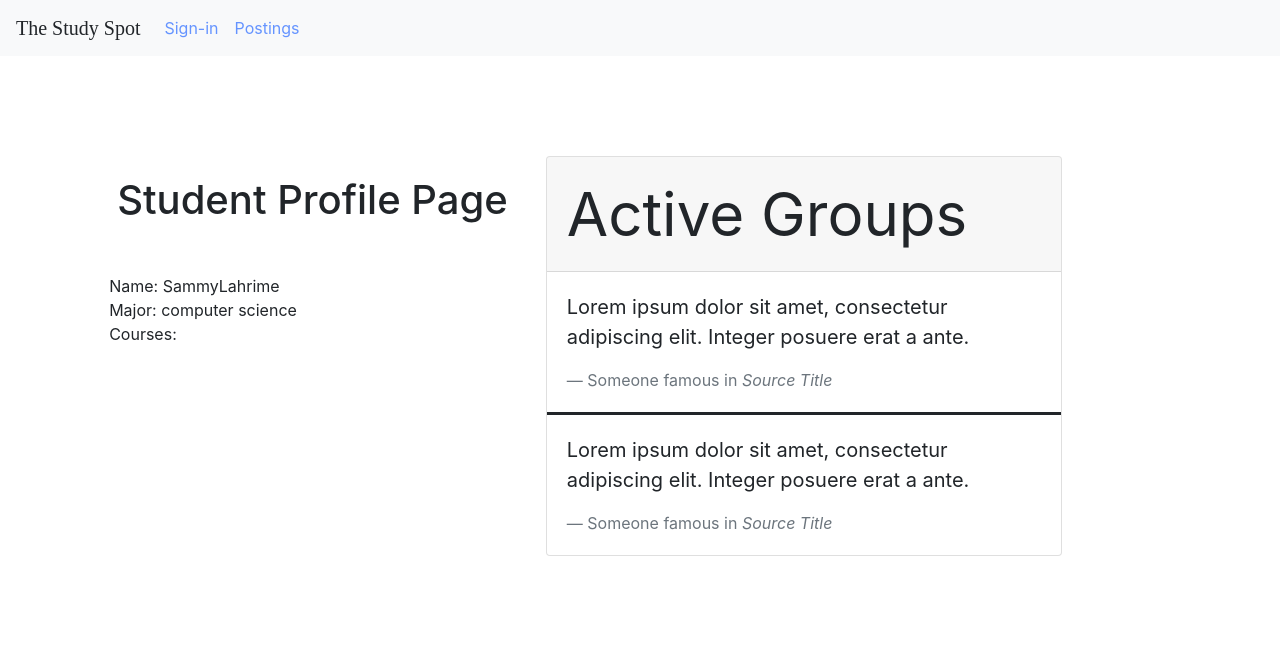
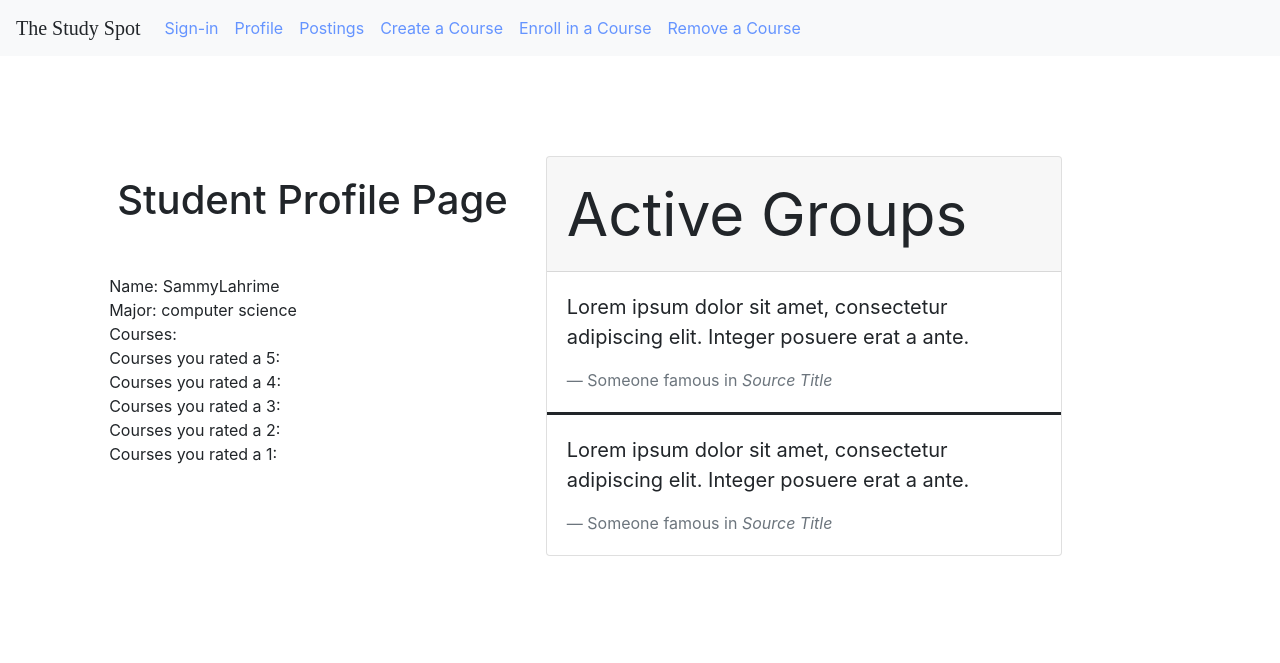
Before and after one commit to jgb4ub/study-buddies, a Django app: page /3/profile_page/ in a window 1280 px wide. Shown: the top 663 px of the page. Run offline with Django 3.2, Linux system fonts and the light colour scheme; data comes from the database, SQL or seed files in the repository; both versions use the stored data as it was after the commit; some libraries are stand-ins or nearby versions.

Commit message:
Adding Course ratings and tweaking some html stuff

```diff
--- a/StudyForum/models.py
+++ b/StudyForum/models.py
@@ -11,11 +11,17 @@ class Course(models.Model):
     rating = models.IntegerField(default=0)
     name = models.CharField(max_length=12, default="na", unique=True)
     professor = models.CharField(max_length=30, default="na")
+    time = models.CharField(max_length=10)
 
 class User(AbstractUser):
     year = models.CharField(max_length = 100, default='third year')
     major = models.CharField(max_length = 100, default="computer science")
     courses = models.ManyToManyField(Course)
+    fives = models.ManyToManyField(Course, related_name="fives")
+    fours = models.ManyToManyField(Course, related_name="fours")
+    threes = models.ManyToManyField(Course, related_name="threes")
+    twos = models.ManyToManyField(Course, related_name="twos")
+    ones = models.ManyToManyField(Course, related_name="ones")
 
 class LoginAttempt(models.Model):
     username_passed_in = models.CharField(max_length = 12)
--- a/StudyForum/templates/studyforum/course_enrollment.html
+++ b/StudyForum/templates/studyforum/course_enrollment.html
@@ -22,6 +22,12 @@
         <div class="col-md-6">
             <label>Course Name</label>
             <input type="text" class="form-control" id="subject-area" name="name">
+        </div>
+    </div>
+    <div class="row column-positioning">
+        <div class="col-md-6">
+            <label for="quantity">How hard is this course for you (between 1 and 5):</label>
+            <input type="number" id="quantity" name="rating" min="1" max="5">
         </div>
     </div>
     <div class="row check-box-row">
--- a/StudyForum/templates/studyforum/global_template.html
+++ b/StudyForum/templates/studyforum/global_template.html
@@ -33,7 +33,19 @@
           <a style="color: #6594ff" class="nav-link" href="{% url 'studyforum:index' %}">Sign-in</a>
         </li>
         <li class="nav-item">
+          <a style="color: #6594ff" class="nav-link" href="{% url 'studyforum:profile_page' id=user.id %}">Profile</a>
+        </li>
+        <li class="nav-item">
           <a style="color: #6594ff" class="nav-link" href="{% url 'studyforum:post' %}">Postings</a>
+        </li>
+        <li class="nav-item">
+          <a style="color: #6594ff" class="nav-link" href="{% url 'studyforum:coursesubmit' %}">Create a Course</a>
+        </li>
+        <li class="nav-item">
+          <a style="color: #6594ff" class="nav-link" href="{% url 'studyforum:courseenrollment' %}">Enroll in a Course</a>
+        </li>
+        <li class="nav-item">
+          <a style="color: #6594ff" class="nav-link" href="{% url 'studyforum:courseremoval' %}">Remove a Course</a>
         </li>
       </ul>
     </div>
--- a/StudyForum/templates/studyforum/index.html
+++ b/StudyForum/templates/studyforum/index.html
@@ -14,7 +14,6 @@
     {% if user.is_authenticated %}
     <h1>Welcome! </h1>
     <h1>{{ user.first_name }}</h1>
-    <a href="{% url 'studyforum:profile_page' id=user.id %}">Profile</a>
     <h1>Login successful!</h1>
 
     {% else %}
--- a/StudyForum/templates/studyforum/profile_page.html
+++ b/StudyForum/templates/studyforum/profile_page.html
@@ -16,8 +16,38 @@
         <div class="p">
             Courses:
             {% for course in user.courses.all %}
-            <li>{{course.name}}</li>
+            <li>{{course.name}}  {{course.time}}</li>
             {% endfor %}
+        </div>
+        <div class="p">
+          Courses you rated a 5:
+          {% for course in user.fives.all %}
+          <li>{{course.name}}</li>
+          {% endfor %}
+        </div>
+        <div class="p">
+        Courses you rated a 4:
+        {% for course in user.fours.all %}
+        <li>{{course.name}}</li>
+        {% endfor %}
+        </div>
+        <div class="p">
+          Courses you rated a 3:
+          {% for course in user.threes.all %}
+          <li>{{course.name}}</li>
+          {% endfor %}
+        </div>
+        <div class="p">
+          Courses you rated a 2:
+          {% for course in user.twos.all %}
+          <li>{{course.name}}</li>
+          {% endfor %}
+        </div>
+        <div class="p">
+          Courses you rated a 1:
+          {% for course in user.ones.all %}
+          <li>{{course.name}}</li>
+          {% endfor %}
         </div>
         </div>
     </div>
--- a/StudyForum/views.py
+++ b/StudyForum/views.py
@@ -67,13 +67,25 @@ def coursesubmit(request):
     return render(request, 'studyforum/course_submission.html')
 
 def addcourse(request, id):
+    rating = request.POST.get("rating", False)
     new_course_name = request.POST.get("name",False)
     new_course_professor = request.POST.get("professor", False)
-    new_course = Course(name = new_course_name, professor = new_course_professor)
+    new_course_time = request.POST.get("time", False)
+    new_course = Course(name = new_course_name, professor = new_course_professor, time=new_course_time)
     new_course.save()
     user = get_object_or_404(User, id=id)
     user.courses.add(new_course)
     user.save
+    if (rating == "5"):
+        user.fives.add(new_course)
+    elif (rating == "4"):
+        user.fours.add(new_course)
+    elif (rating == "3"):
+        user.threes.add(new_course)
+    elif (rating == "2"):
+        user.twos.add(new_course)
+    else:
+        user.ones.add(new_course)
     return render(request, 'studyforum/index.html')
 
 def courseremoval(request):
@@ -84,14 +96,40 @@ def removecourse(request, id):
     course = get_object_or_404(Course, name=course_name)
     user = get_object_or_404(User, id=id)
     user.courses.remove(course)
+    for i in user.fives.all():
+        if i.name == course_name:
+            user.fives.remove(i)
+    for i in user.fours.all():
+        if i.name == course_name:
+            user.fours.remove(i)
+    for i in user.threes.all():
+        if i.name == course_name:
+            user.threes.remove(i)
+    for i in user.twos.all():
+        if i.name == course_name:
+            user.twos.remove(i)
+    for i in user.ones.all():
+        if i.name == course_name:
+            user.ones.remove(i)
     return render(request, 'studyforum/index.html')
 
 def courseenrollment(request):
     return render(request, 'studyforum/course_enrollment.html')
 
 def enrollcourse(request, id):
+    rating = request.POST.get("rating", False)
     course_name = request.POST.get("name", False)
     course = get_object_or_404(Course, name=course_name)
     user = get_object_or_404(User, id=id)
     user.courses.add(course)
+    if (rating == "5"):
+        user.fives.add(course)
+    elif (rating == "4"):
+        user.fours.add(course)
+    elif (rating == "3"):
+        user.threes.add(course)
+    elif (rating == "2"):
+        user.twos.add(course)
+    else:
+        user.ones.add(course)
     return render(request, 'studyforum/index.html')
```
Also changed, not shown: StudyForum/templates/studyforum/course_submission.html (+12 -0 lines), StudyForum/migrations/0001_initial.py, db.sqlite3.
